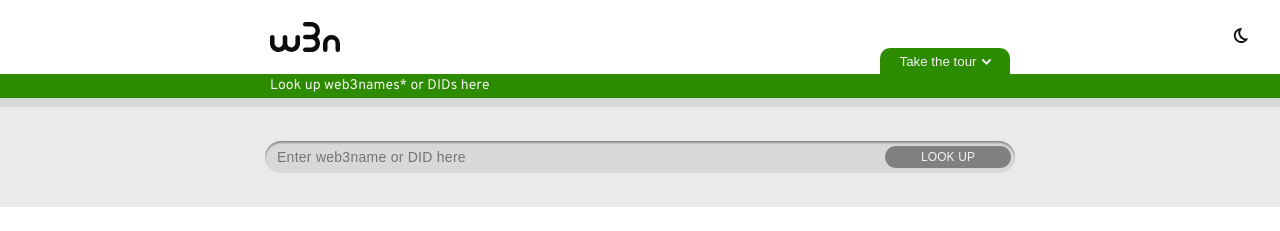
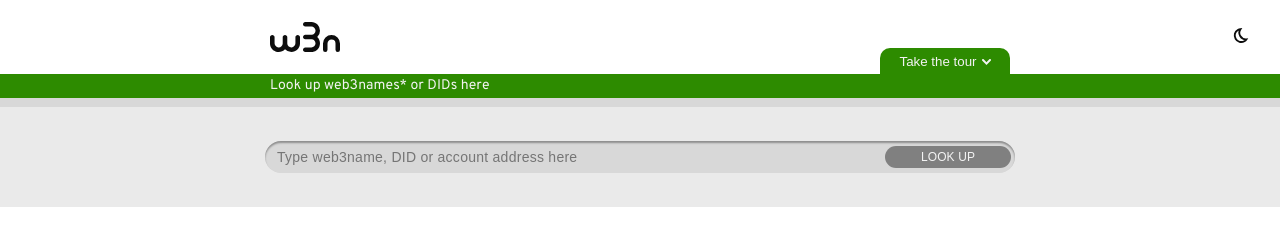
Before and after one commit to KILT-Foundation/w3n.id, a React (Create React App) app: page / in a window 1280 px wide. Shown: the top 231 px of the page. Built offline with nearby package versions, Linux system fonts and the light colour scheme; what @kiltprotocol/sdk-js would draw is missing.

Commit message:
placeholder

```diff
--- a/src/Components/Search/Search.tsx
+++ b/src/Components/Search/Search.tsx
@@ -197,7 +197,7 @@ export const Search = () => {
             onInput={(e) =>
               setSearchedText((e.target as HTMLInputElement).value)
             }
-            placeholder="Enter web3name or DID here"
+            placeholder="Type web3name, DID or account address here"
           />
 
           <div className={styles.buttonWrapper}>
```
